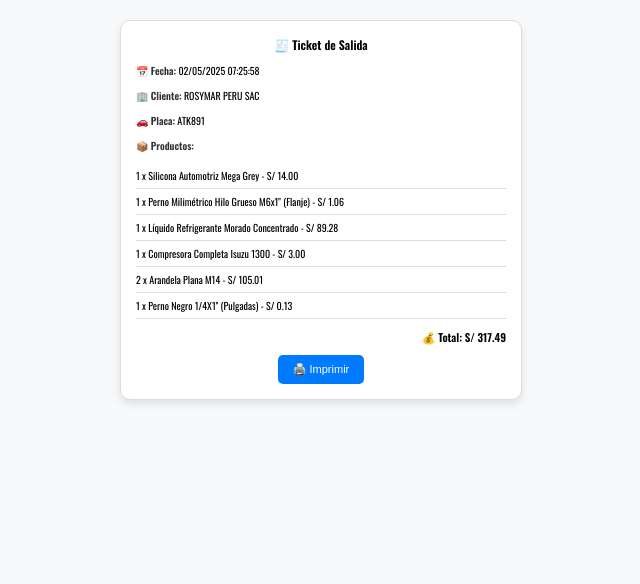
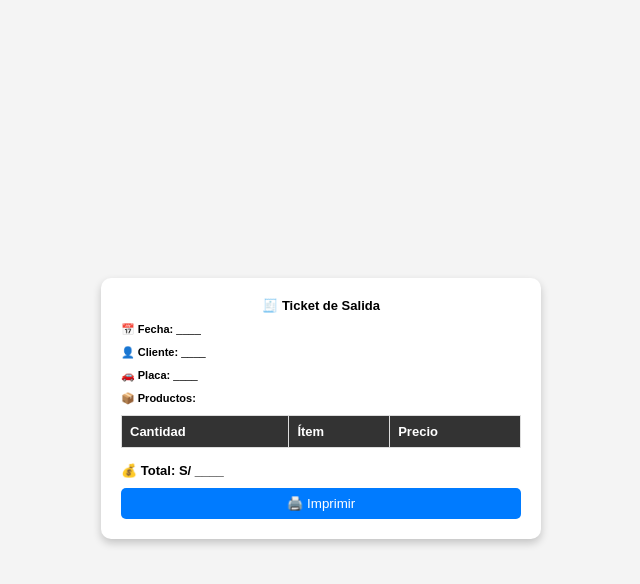
Before and after one commit to SexxinUwu/ticket-app, a plain HTML site: page index.html in a window 1280 px wide. Shown: the whole page, without its empty margins (319-959 px from the left). Drawn offline with nearby package versions, Linux system fonts and the light colour scheme.

Commit message:
Update index.html

```diff
--- a/index.html
+++ b/index.html
@@ -4,114 +4,91 @@
     <meta charset="UTF-8">
     <meta name="viewport" content="width=device-width, initial-scale=1.0">
     <title>Ticket de Salida</title>
-    <link href="https://fonts.googleapis.com/css2?family=Oswald:wght@300;400;600&display=swap" rel="stylesheet">
     <style>
         body {
-            font-family: "Oswald", Arial, sans-serif;
-            font-size: 10px;
-            text-align: center;
-            background-color: #f8f9fa;
-            margin: 20px;
+            font-family: 'Oswald', sans-serif;
+            font-size: 11px;
+            display: flex;
+            justify-content: center;
+            align-items: center;
+            height: 100vh;
+            background-color: #f4f4f4;
         }
         .ticket-container {
-            max-width: 370px;
-            margin: auto;
             background: white;
-            padding: 15px;
+            padding: 20px;
             border-radius: 10px;
-            box-shadow: 0px 4px 10px rgba(0, 0, 0, 0.1);
-            border: 1px solid #ddd;
+            box-shadow: 0 4px 8px rgba(0, 0, 0, 0.2);
+            width: 400px;
+            text-align: left;
         }
         .header {
-            font-weight: 600;
-            font-size: 12px;
+            font-size: 13px;
+            font-weight: bold;
+            text-align: center;
             margin-bottom: 10px;
         }
         .info {
-            text-align: left;
-            font-size: 10px;
+            margin-bottom: 10px;
         }
-        .info b {
-            color: #333;
+        .info span {
+            font-weight: bold;
         }
-        .info .emoji {
-            margin-right: 5px;
-        }
-        .product-list {
-            text-align: left;
-            padding: 0;
+        .table {
+            width: 100%;
+            border-collapse: collapse;
             margin-top: 10px;
         }
-        .product-list li {
-            list-style: none;
-            padding: 5px 0;
-            border-bottom: 1px solid #ddd;
-            font-size: 10px;
+        .table th, .table td {
+            border: 1px solid #ddd;
+            padding: 8px;
+            text-align: left;
+        }
+        .table th {
+            background-color: #333;
+            color: white;
+            font-size: 13px;
         }
         .total {
-            font-size: 11px;
+            font-size: 13px;
             font-weight: bold;
-            margin-top: 10px;
-            text-align: right;
+            margin-top: 15px;
         }
-        .print-button {
-            display: inline-block;
-            margin-top: 10px;
-            padding: 8px 15px;
+        .print-btn {
+            display: block;
+            width: 100%;
+            text-align: center;
             background: #007bff;
             color: white;
+            padding: 8px;
             border: none;
             border-radius: 5px;
-            font-size: 11px;
             cursor: pointer;
-            text-decoration: none;
-        }
-        .print-button:hover {
-            background: #0056b3;
+            margin-top: 10px;
         }
     </style>
 </head>
 <body>
     <div class="ticket-container">
         <div class="header">🧾 Ticket de Salida</div>
-        <div class="info">
-            <p>📅 <b>Fecha:</b> 02/05/2025 07:25:58</p>
-            <p>🏢 <b>Cliente:</b> ROSYMAR PERU SAC</p>
-            <p>🚗 <b>Placa:</b> ATK891</p>
-            <p>📦 <b>Productos:</b></p>
-        </div>
-
-        <ul class="product-list" id="productList"></ul>
-
-        <div class="total">
-            💰 <b>Total: S/ <span id="totalAmount">0.00</span></b>
-        </div>
-
-        <button class="print-button" onclick="window.print()">🖨️ Imprimir</button>
+        <div class="info">📅 <span>Fecha:</span> ____</div>
+        <div class="info">👤 <span>Cliente:</span> ____</div>
+        <div class="info">🚗 <span>Placa:</span> ____</div>
+        <div class="info">📦 <span>Productos:</span></div>
+        <table class="table">
+            <thead>
+                <tr>
+                    <th>Cantidad</th>
+                    <th>Ítem</th>
+                    <th>Precio</th>
+                </tr>
+            </thead>
+            <tbody>
+                <!-- Aquí se agregarán los productos dinámicamente -->
+            </tbody>
+        </table>
+        <div class="total">💰 <span>Total:</span> S/ ____</div>
+        <button class="print-btn">🖨️ Imprimir</button>
     </div>
-
-    <script>
-        // Datos de ejemplo (se reemplazarán por datos dinámicos en implementación real)
-        const products = [
-            { quantity: 1, name: "Silicona Automotriz Mega Grey", price: 14.00 },
-            { quantity: 1, name: "Perno Milimétrico Hilo Grueso M6x1'' (Flanje)", price: 1.06 },
-            { quantity: 1, name: "Líquido Refrigerante Morado Concentrado", price: 89.28 },
-            { quantity: 1, name: "Compresora Completa Isuzu 1300", price: 3.00 },
-            { quantity: 2, name: "Arandela Plana M14", price: 105.01 },
-            { quantity: 1, name: "Perno Negro 1/4X1'' (Pulgadas)", price: 0.13 }
-        ];
-
-        let totalAmount = 0;
-        const productList = document.getElementById("productList");
-
-        products.forEach(product => {
-            const item = document.createElement("li");
-            item.textContent = `${product.quantity} x ${product.name} - S/ ${product.price.toFixed(2)}`;
-            productList.appendChild(item);
-            totalAmount += product.price * product.quantity;
-        });
-
-        document.getElementById("totalAmount").textContent = totalAmount.toFixed(2);
-    </script>
 </body>
 </html>
```
